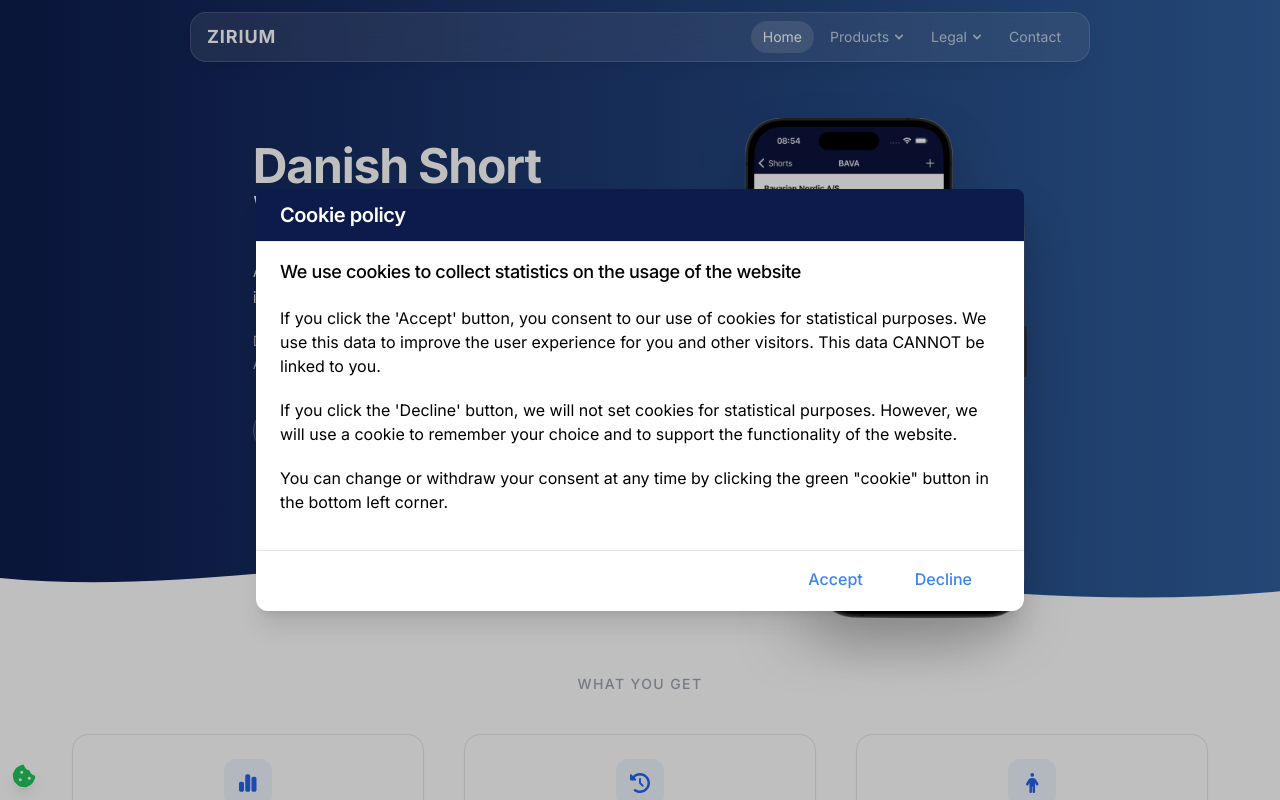
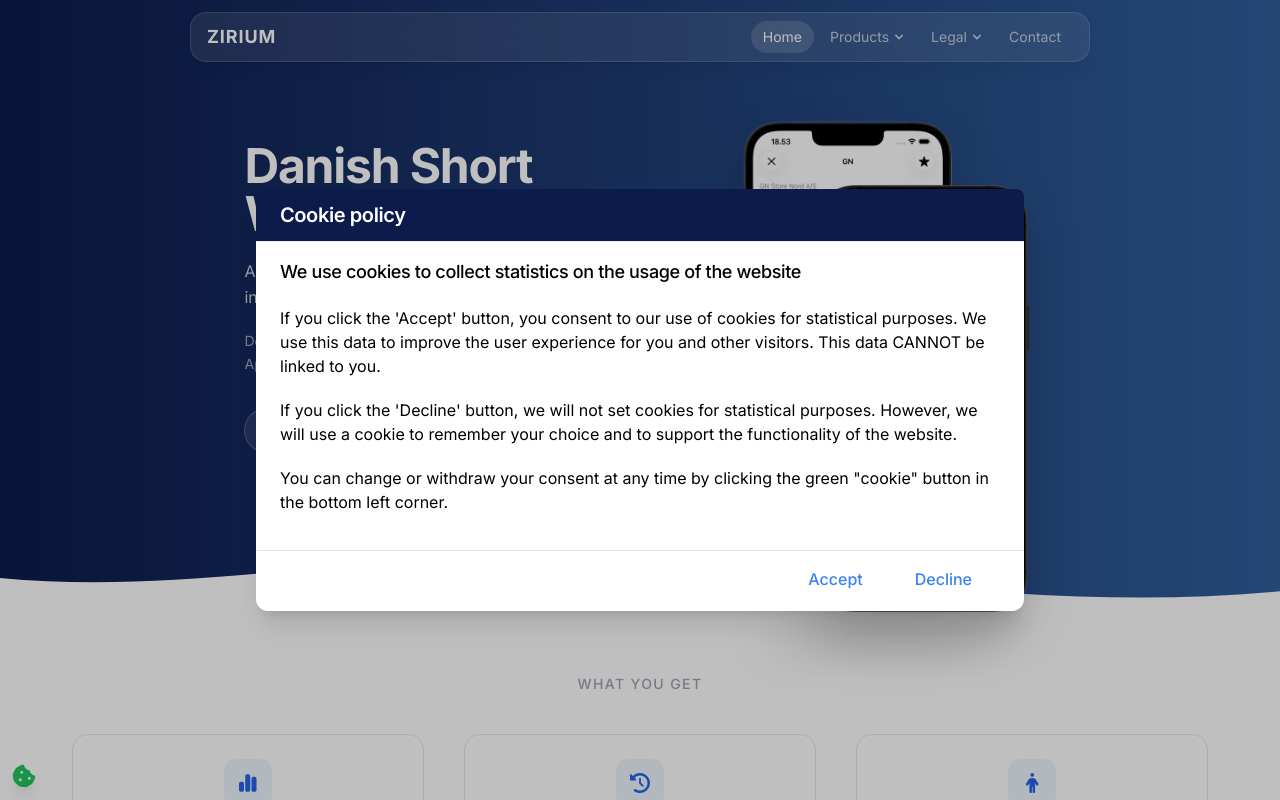
Before and after one commit to araz-code/short_watch_backend, a React (Vite) app in the folder frontend/: page / in a window 1280 px wide. Shown: the top 800 px of the page. Built offline with nearby package versions, Linux system fonts and the light colour scheme.

Commit message:
change app image.

```diff
--- a/frontend/src/components/Homepage/AppImage.tsx
+++ b/frontend/src/components/Homepage/AppImage.tsx
@@ -1,19 +1,11 @@
-import { useTranslation } from "react-i18next";
-import appEnImages from "../../static/app-en.png";
-import appDaImages from "../../static/app-da.png";
+import appImage from "../../static/app.png";
 
 const AppImage: React.FC = () => {
-  const { i18n } = useTranslation();
-
   return (
     <div className="relative inline-block self-center">
       <img
         className="max-h-[500px] w-auto self-center drop-shadow-2xl"
-        src={
-          i18n.language === "da" || i18n.language === "da-DK"
-            ? appDaImages
-            : appEnImages
-        }
+        src={appImage}
         alt="app images"
       />
       <div className="absolute bottom-[-25px] left-1/2 transform -translate-x-1/2 w-[80%] h-4 bg-black/35 rounded-[100%] blur-xl"></div>
```
Also changed, not shown: frontend/src/static/app.png (added).
